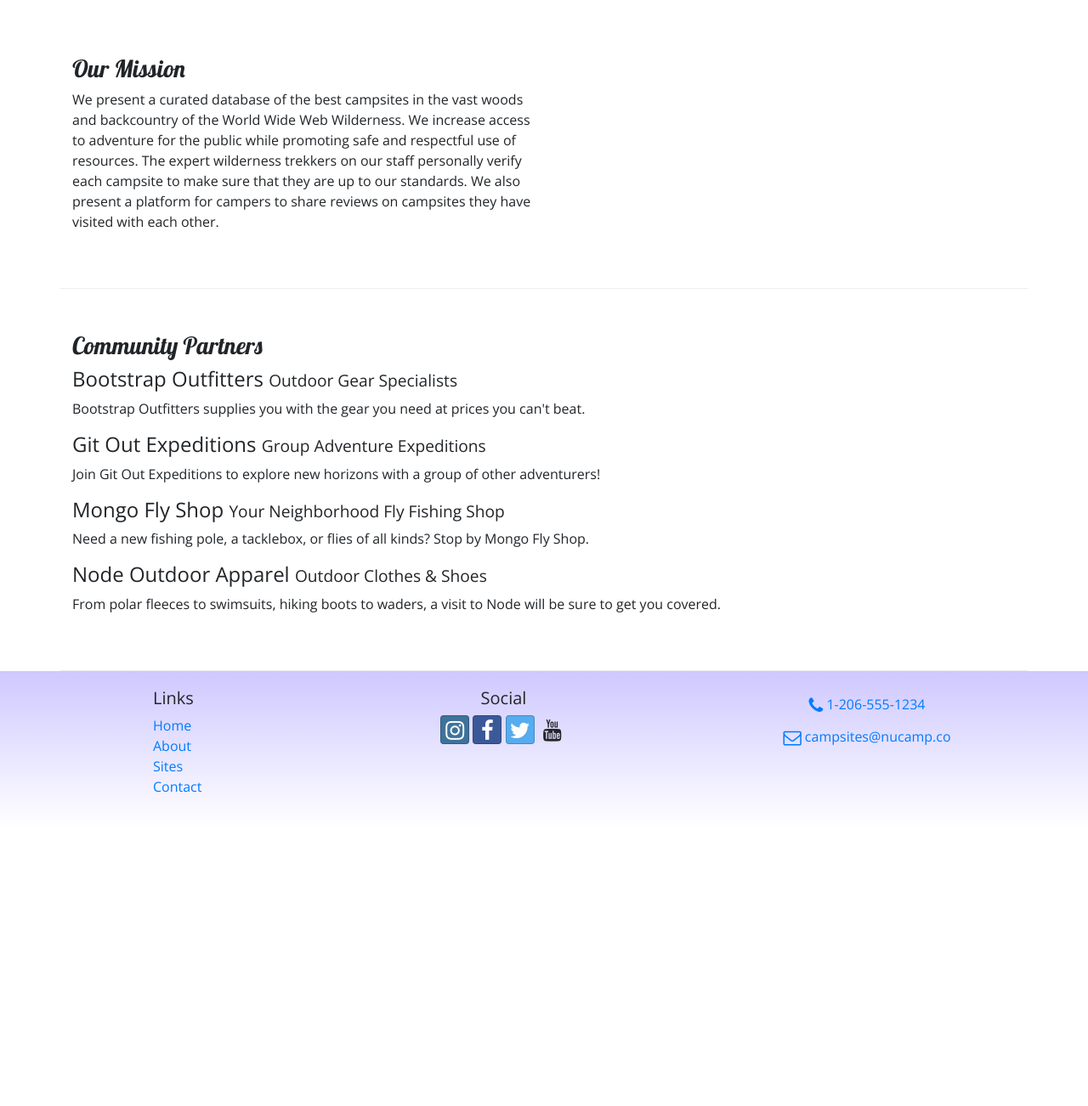
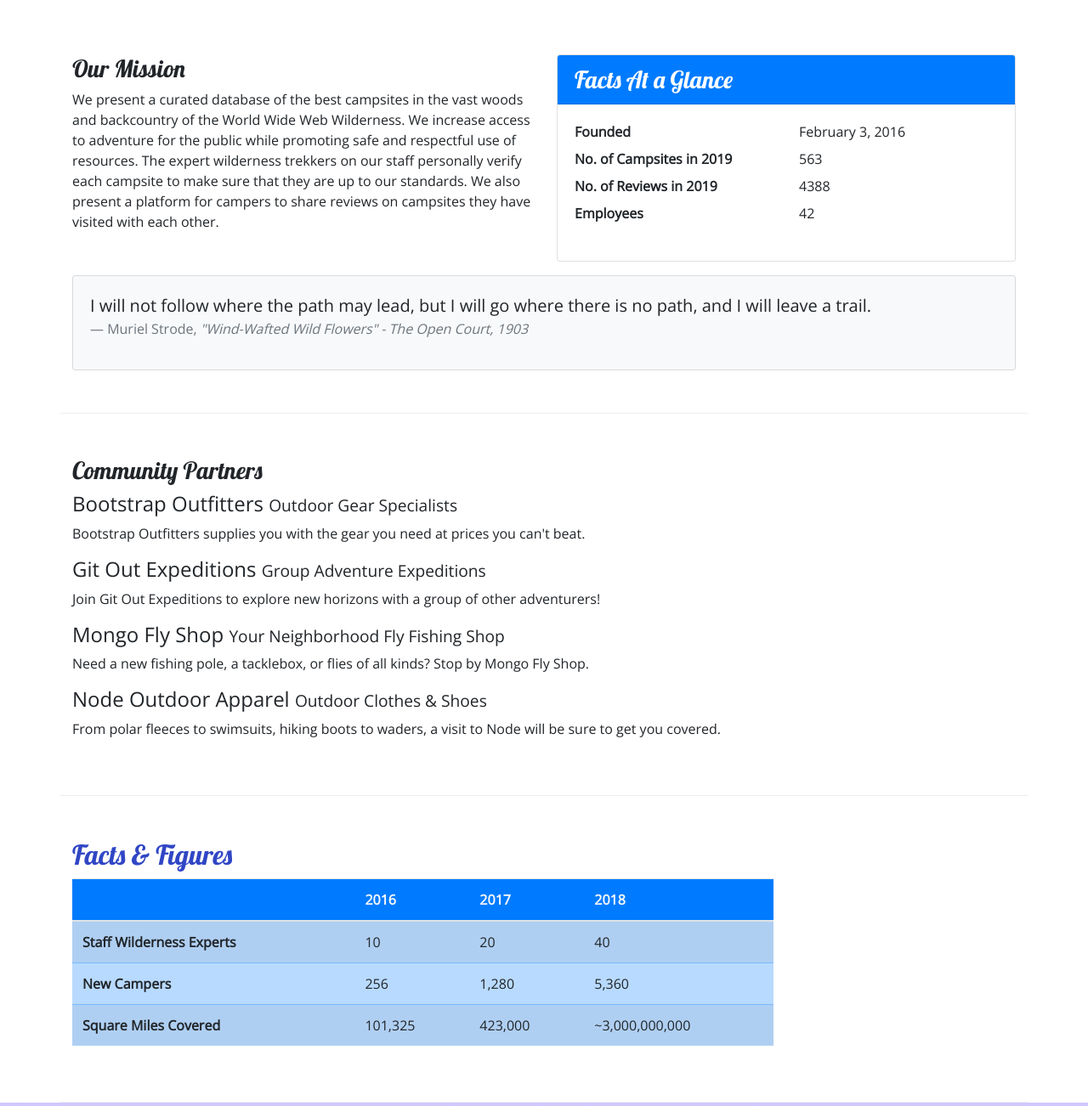
Before and after one commit to Neetha09/week2, a website: page aboutus.html in a window 1280 px wide. Shown: the part 340-1642 px from the top of the page at 85% size. Before the commit the page ends 1314 px from the top, so only its background shows below. Drawn offline with nearby package versions, Linux system fonts and the light colour scheme.

Commit message:
Icons and Buttons changes

```diff
--- a/aboutus.html
+++ b/aboutus.html
@@ -32,10 +32,12 @@
             </button>
             <div class="collapse navbar-collapse" id="nucampNavbar">
                 <ul class="navbar-nav">
-                    <li class="nav-item active"><a class="nav-link" href="index.html"><i class="fa fa-home fa-lg"></i>Home</a></li>
+                    <li class="nav-item active"><a class="nav-link" href="index.html"><i
+                                class="fa fa-home fa-lg"></i>Home</a></li>
                     <li class="nav-item"><a class="nav-link" href="#"><i class="fa fa-info fa-lg"></i>About</a></li>
                     <li class="nav-item"><a class="nav-link" href="#"><i class="fa fa-list fa-lg"></i>Sites</a></li>
-                    <li class="nav-item"><a class="nav-link" href="contactus.html"><i class="fa fa-address-card fa-lg"></i>Contact</a></li>
+                    <li class="nav-item"><a class="nav-link" href="contactus.html"><i
+                                class="fa fa-address-card fa-lg"></i>Contact</a></li>
                 </ul>
             </div>
         </div>
@@ -53,9 +55,43 @@
         </div>
 
         <div class="row row-content">
-            <div class="col col-sm-6">
+            <div class="col-sm-6">
                 <h3>Our Mission</h3>
-                <p>We present a curated database of the best campsites in the vast woods and backcountry of the World Wide Web Wilderness. We increase access to adventure for the public while promoting safe and respectful use of resources. The expert wilderness trekkers on our staff personally verify each campsite to make sure that they are up to our standards. We also present a platform for campers to share reviews on campsites they have visited with each other.</p>
+                <p>We present a curated database of the best campsites in the vast woods and backcountry of the World
+                    Wide Web Wilderness. We increase access to adventure for the public while promoting safe and
+                    respectful use of resources. The expert wilderness trekkers on our staff personally verify each
+                    campsite to make sure that they are up to our standards. We also present a platform for campers to
+                    share reviews on campsites they have visited with each other.</p>
+            </div>
+            <div class="col-sm-6">
+                <div class="card">
+                    <h3 class="card-header bg-primary text-white">Facts At a Glance</h3>
+                    <div class="card-body">
+                        <dl class="row">
+                            <dt class="col-6">Founded</dt>
+                            <dd class="col-6">February 3, 2016</dd>
+                            <dt class="col-6">No. of Campsites in 2019</dt>
+                            <dd class="col-6">563</dd>
+                            <dt class="col-6">No. of Reviews in 2019</dt>
+                            <dd class="col-6">4388</dd>
+                            <dt class="col-6">Employees</dt>
+                            <dd class="col-6">42</dd>
+                        </dl>
+                    </div>
+                </div>
+            </div>
+            <div class="col">
+                <div class="card bg-light mt-3">
+                    <blockquote class="blockquote card-body">
+                        <p class="mb-0">I will not follow where the path may lead, but I will go where there is no path,
+                            and I will leave a trail.</p>
+                        <footer class="blockquote-footer">Muriel Strode,
+                            <cite title="Source Title">"Wind-Wafted Wild Flowers" -
+                                The Open Court, 1903
+                            </cite>
+                        </footer>
+                    </blockquote>
+                </div>
             </div>
         </div>
 
@@ -63,18 +99,59 @@
             <div class="col">
                 <h3>Community Partners</h3>
                 <h4>Bootstrap Outfitters <small>Outdoor Gear Specialists</small></h4>
-                <p class="d-none d-sm-block">Bootstrap Outfitters supplies you with the gear you need at prices you can't beat.</p>
+                <p class="d-none d-sm-block">Bootstrap Outfitters supplies you with the gear you need at prices you
+                    can't beat.</p>
                 <h4>Git Out Expeditions <small>Group Adventure Expeditions</small></h4>
-                <p class="d-none d-sm-block">Join Git Out Expeditions to explore new horizons with a group of other adventurers!</p>
+                <p class="d-none d-sm-block">Join Git Out Expeditions to explore new horizons with a group of other
+                    adventurers!</p>
                 <h4>Mongo Fly Shop <small>Your Neighborhood Fly Fishing Shop</small></h4>
-                <p class="d-none d-sm-block">Need a new fishing pole, a tacklebox, or flies of all kinds? Stop by Mongo Fly Shop.</p>
+                <p class="d-none d-sm-block">Need a new fishing pole, a tacklebox, or flies of all kinds? Stop by Mongo
+                    Fly Shop.</p>
                 <h4>Node Outdoor Apparel <small>Outdoor Clothes & Shoes</small></h4>
-                <p class="d-none d-sm-block">From polar fleeces to swimsuits, hiking boots to waders, a visit to Node will be sure to get you covered.</p>
+                <p class="d-none d-sm-block">From polar fleeces to swimsuits, hiking boots to waders, a visit to Node
+                    will be sure to get you covered.</p>
+            </div>
+        </div>
+        <div class="row row-content">
+            <div class="col-sm-9">
+            	<h2>Facts &amp; Figures</h2>
+            	<div class="table-responsive">
+               	    <table class="table table-striped">
+	                    <thead>
+	                        <tr class="bg-primary text-light">
+	                            <th></th>
+	                            <th>2016</th>
+	                            <th>2017</th>
+	                            <th>2018</th>
+	                        </tr>
+                    	</thead>
+	                    <tbody class="table-primary">
+                            <tr>
+                                <th>Staff Wilderness Experts</th>
+                                <td>10</td>
+                                <td>20</td>
+                                <td>40</td>
+                            </tr>
+                            <tr>
+                                <th>New Campers</th>
+                                <td>256</td>
+                                <td>1,280</td>
+                                <td>5,360</td>
+                            </tr>
+                            <tr>
+                                <th>Square Miles Covered</th>
+                                <td>101,325</td>
+                                <td>423,000</td>
+                                <td>~3,000,000,000</td>
+                            </tr>
+                        </tbody>
+                    </table>
+                </div>
             </div>
        </div>
     </div>
 
-    <footer>
+    <footer class="site-footer">
         <div class="container">
             <div class="row">
                 <div class="col-4 col-sm-2 offset-1">
@@ -88,14 +165,20 @@
                 </div>
                 <div class="col-6 col-sm-5 text-center">
                     <h5>Social</h5>
-                    <a class="btn btn-social-icon btn-instagram" href="http://instagram.com/"><i class="fa fa-instagram"></i></a>
-                    <a class="btn btn-social-icon btn-facebook" href="http://facebook.com/"><i class="fa fa-facebook"></i></a>
-                    <a class="btn btn-social-icon btn-twitter" href="http://twitter.com/"><i class="fa fa-twitter"></i></a>
-                    <a class="btn btn-social-icon btn-youtube" href="http://youtube.com/"><i class="fa fa-youtube"></i></a>
+                    <a class="btn btn-social-icon btn-instagram" href="http://instagram.com/"><i
+                            class="fa fa-instagram"></i></a>
+                    <a class="btn btn-social-icon btn-facebook" href="http://facebook.com/"><i
+                            class="fa fa-facebook"></i></a>
+                    <a class="btn btn-social-icon btn-twitter" href="http://twitter.com/"><i
+                            class="fa fa-twitter"></i></a>
+                    <a class="btn btn-social-icon btn-youtube" href="http://youtube.com/"><i
+                            class="fa fa-youtube"></i></a>
                 </div>
                 <div class="col-sm-4 text-center">
-                    <a role="button" class="btn btn-link" href="tel:+12065551234"><i class="fa fa-phone fa-lg text-primary"></i> 1-206-555-1234</a><br />
-                    <a role="button" class="btn btn-link" href="mailto:campsites@nucamp.co"><i class="fa fa-envelope-o fa-lg text-primary"></i> campsites@nucamp.co</a>
+                    <a role="button" class="btn btn-link" href="tel:+12065551234"><i
+                            class="fa fa-phone fa-lg text-primary"></i> 1-206-555-1234</a><br />
+                    <a role="button" class="btn btn-link" href="mailto:campsites@nucamp.co"><i
+                            class="fa fa-envelope-o fa-lg text-primary"></i> campsites@nucamp.co</a>
                 </div>
             </div>
         </div>
--- a/css/styles.css
+++ b/css/styles.css
@@ -14,7 +14,7 @@ header h2 {
     color: #CEC8FF;
 }
 
-footer {
+.site-footer {
     background-image: linear-gradient(#CEC8FF, white);
     padding: 20px 0;
 }
```
Lines whose indentation alone changed are shown as unchanged.
